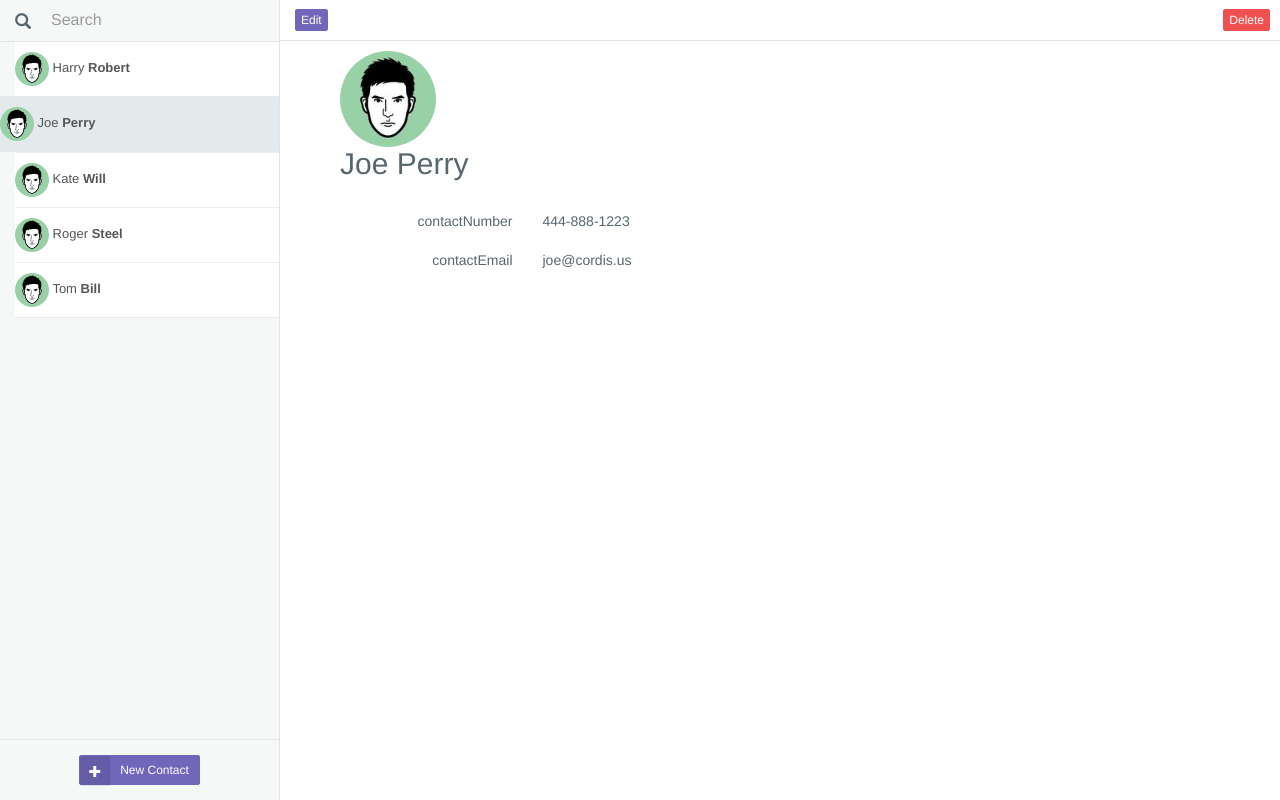
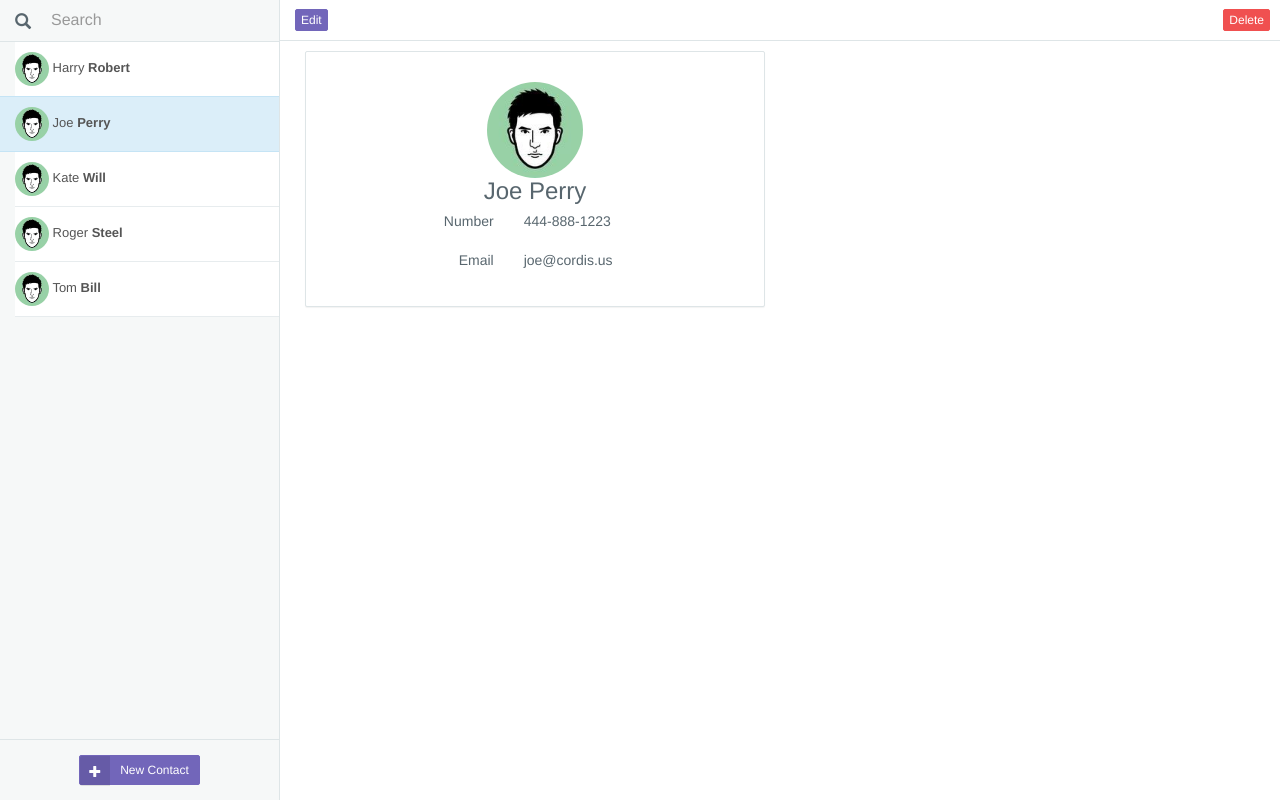
Before and after one commit to Thakur991/contactApp, a plain HTML site: page index.htm in a window 1280 px wide. Drawn offline with nearby package versions, Linux system fonts and the light colour scheme.

Commit message:
focus and panel

```diff
--- a/index.htm
+++ b/index.htm
@@ -21,8 +21,8 @@
               <div class="cell-inner">
                 <div class="m-t-n-xxs">
                   <div class="list-group list-group-md no-radius no-border  m-b-none">
-                    <a ng-repeat="item in items | filter:query | orderBy:'firstName'" class="list-group-item m-l" ng-class="{'focus m-n' : item.selected}" ng-click="selectItem(item)">
-                  <span class="block text-ellipsis m-l-n text-sm">
+                    <a ng-repeat="item in items | filter:query | orderBy:'firstName'" class="list-group-item m-l" ng-class="{'select m-l-none': item.selected }" ng-click="selectItem(item)">
+                  <span class="block text-ellipsis m-l-n text-sm" ng-class="{'select m-l-none': item.selected }">
                     <img src="style/images/a3.jpg" class="img-circle thumb-xs">
                     {{ item.firstName }} <strong>{{ item.lastName }}</strong>
                     <span ng-hide="item.firstName || item.lastName">No Name</span>
@@ -53,40 +53,48 @@
             <div class="cell">
               <div class="cell-inner">
                 <div class="wrapper-sm">
-                  <div class="hbox h-auto m-b-sm">
-                    <img src="style/images/a3.jpg" class="thumb-lg avatar text-center m-l-xxl">
+                  <div class="col-lg-6">
+                    <div class="panel panel-default">
+                      <div class="panel-body">
+                         <!-- fields -->
                         <form name="NameValid">
-                      <div class="m-l-xxl h2 font-thin" ng-hide="item.editing">{{item.firstName}} {{item.lastName}}</div>
-                      <div ng-show="item.editing">
-                        <input type="text" placeholder="FirstName" name="FirstName"  ng-maxlength="8" class="form-control w-auto input-lg m-b-n-xxs font-bold" ng-model="item.firstName" >
+                            <div class="clearfix text-center m-t">
+                              <div class="inline">
+                                  <div class="thumb-lg">
+                                    <img src="style/images/a3.jpg" class="img-circle" alt="...">
+                                  </div>
+                                <div class=" h3 font-thin" ng-hide="item.editing">{{item.firstName}} {{item.lastName}}</div>
+                              </div>
+                            </div>
+                            <div ng-show="item.editing" class="m-b-xs">
+                              <input type="text" placeholder="FirstName" name="FirstName"  ng-maxlength="8" class="form-control w-auto input-lg m-b-n-xxs font-bold" ng-model="item.firstName" style="margin-left: 20%" >
                               <span ng-show="NameValid.FirstName.$dirty &&  NameValid.FirstName.$error.maxlength">To Long!!!</span>
-                        <input type="text" placeholder="LastName" name="LastName"  ng-maxlength="8" class="form-control w-auto input-lg font-bold" ng-model="item.lastName" >
+                              <input type="text" placeholder="LastName" name="LastName"  ng-maxlength="8" class="form-control w-auto input-lg font-bold" ng-model="item.lastName" style="margin-left: 20%" >
                               <span ng-show="NameValid.LastName.$dirty &&  NameValid.LastName.$error.maxlength">To long!!!</span>
                             </div>
-                    </form>
-                  </div>
-                  <!-- fields -->
-                  <form name="formValid">
                             <div class="form-horizontal" >
-                    <div class="form-group m-b-xs"ng-hide="!item.contactNumber && !item.editing">
-                      <label class="col-sm-3 control-label">contactNumber</label>
-                      <div class="col-sm-9">
-                        <p class="form-control-static" ng-hide="item.editing">{{item.contactNumber}}</p>
+                              <div class="form-group m-b-xs" ng-hide="!item.contactNumber && !item.editing">
+                                <label class="col-sm-4 control-label m-l-xxl">Number</label>
+                                <div class="col-sm-6">
+                                  <p class="form-control-static" ng-hide="item.editing" >{{item.contactNumber}}</p>
                                   <input type="text" name="number" class="form-control" ng-show="item.editing" ng-pattern="/^\+?\d{3}-?\d{3}-?\d{4}/" ng-minlength="10" ng-model="item.contactNumber" >
-                        <span ng-show="formValid.number.$dirty &&  formValid.number.$error.minlength">To short!</span>
-                        <span class="error" ng-show="formValid.number.$error.pattern">Please match pattern [444-036-8658]</span>
+                                  <span ng-show="NameValid.number.$dirty &&  NameValid.number.$error.minlength">To short!</span>
+                                  <span class="error" ng-show="NameValid.number.$error.pattern">Please match pattern [444-036-8658]</span>
                                 </div>
                               </div>
                               <div class="form-group m-b-sm" ng-hide="!item.contactEmail && !item.editing">
-                      <label class="col-sm-3 control-label">contactEmail</label>
-                      <div class="col-sm-9">
+                                <label class="col-sm-4 control-label m-l-xxl">Email</label>
+                                <div class="col-sm-6">
                                   <p class="form-control-static" ng-hide="item.editing">{{item.contactEmail}}</p>
                                   <input type="email" name="email" class="form-control" ng-show="item.editing" ng-model="item.contactEmail">
-                        <span ng-show="formValid.email.$dirty && formValid.email.$error.email">Invalid E-mail</span>
+                                  <span ng-show="NameValid.email.$dirty && NameValid.email.$error.email">Invalid E-mail</span>
                                 </div>
                               </div>
                             </div>
                         </form>
+                      </div>
+                    </div>
+                  </div>
                   <!-- / fields -->
                 </div>
               </div>
```
Lines whose indentation alone changed are shown as unchanged.
